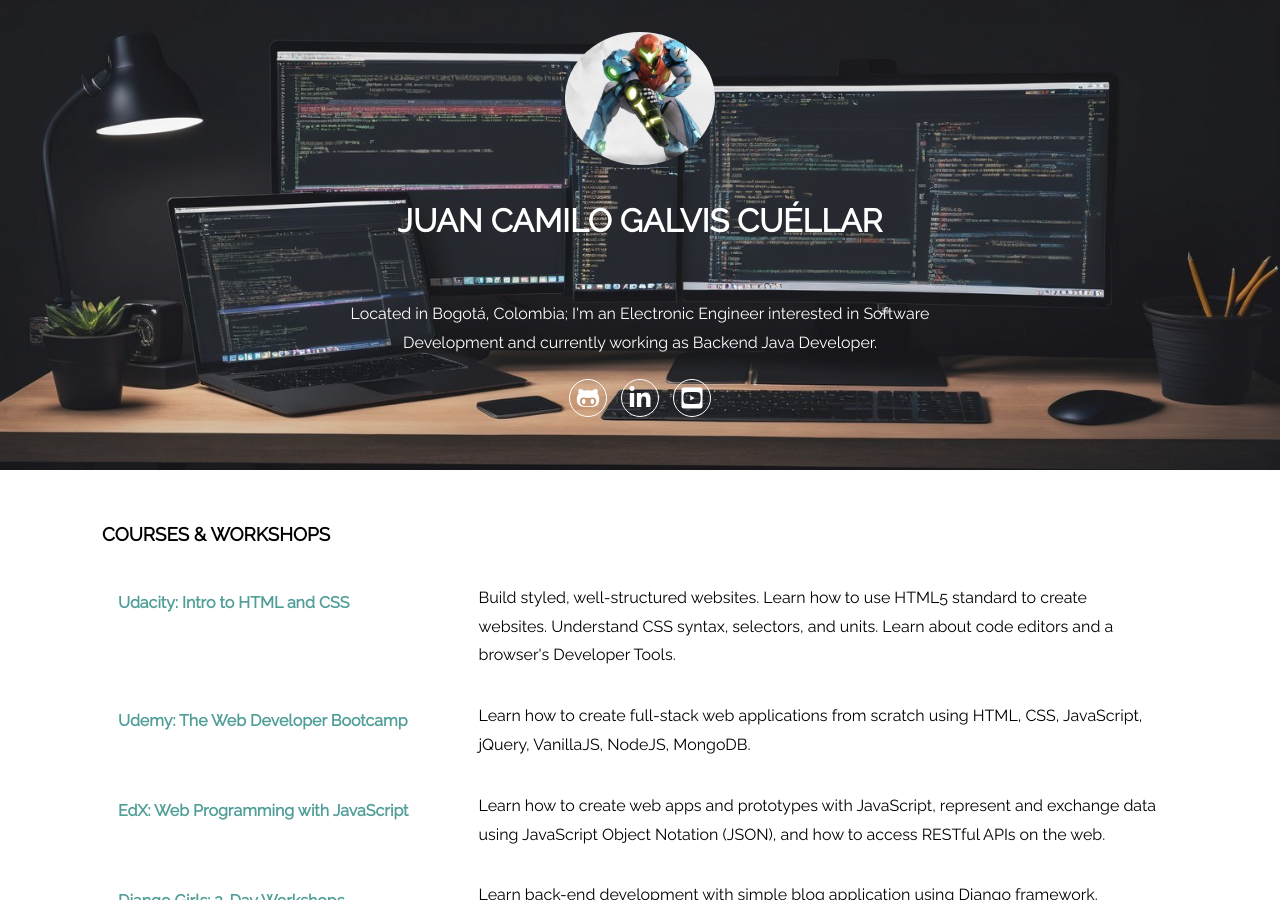
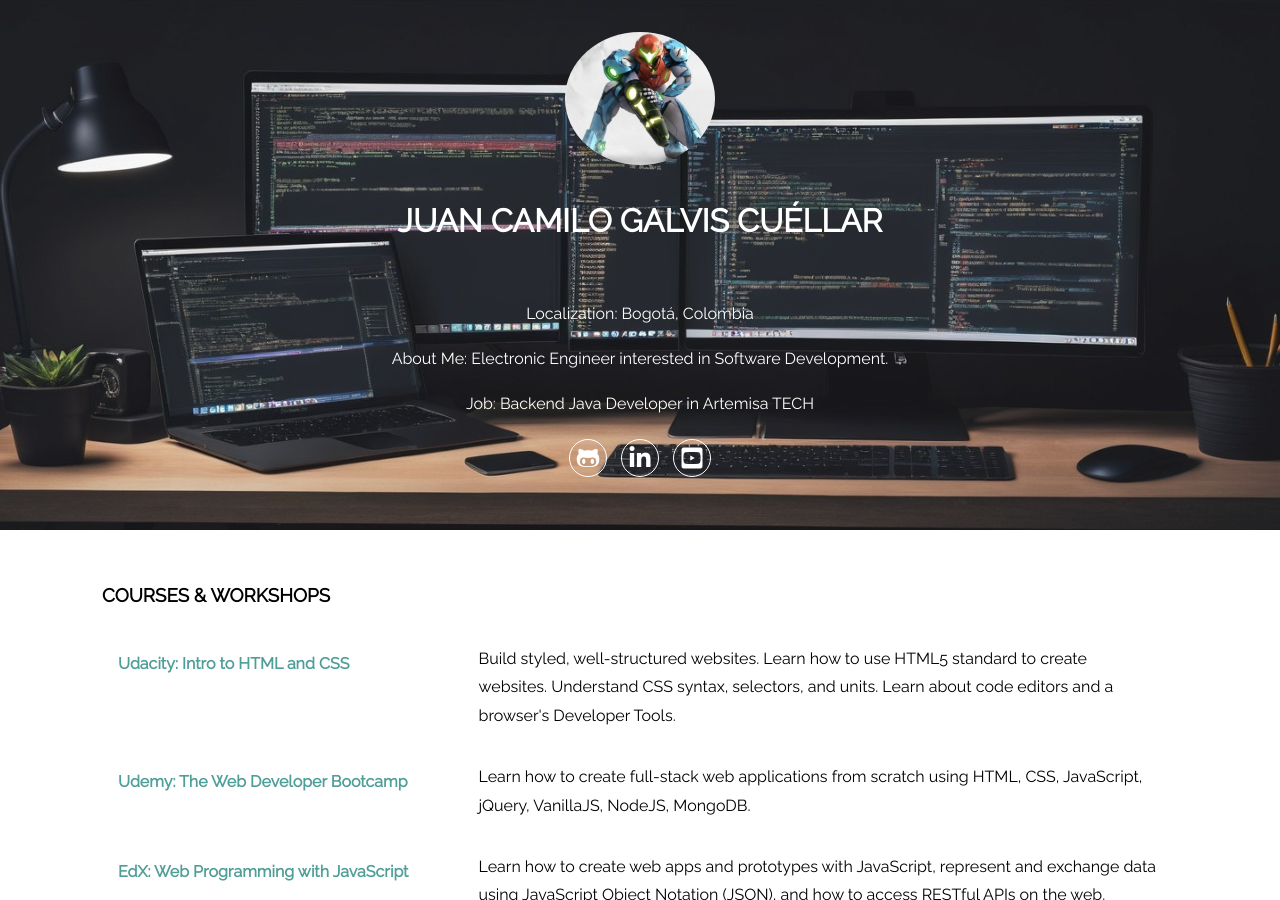
Before and after one commit to galvisjuanc/galvisjuanc.github.io, a Jekyll site: the page index.html, which Jekyll copies as it is, in a window 1280 px wide and 900 px high. Built offline with Jekyll 4.4.1, drawn with Linux system fonts in a browser that asks for light colours; nearby versions of some CDN libraries.

Commit message:
Update header with a nice description

```diff
--- a/index.html
+++ b/index.html
@@ -18,7 +18,9 @@
     </div>
     <h1>Juan Camilo Galvis Cuéllar</h1>
     <section>
-        <p>Located in Bogotá, Colombia; I'm an Electronic Engineer interested in Software Development and currently working as Backend Java Developer.</p>
+        <p>Localization: Bogotá, Colombia</p>
+        <p>About Me: Electronic Engineer interested in Software Development.</p>
+        <p>Job: Backend Java Developer in Artemisa TECH</p>
         <a href="https://github.com/galvisjuanc" target="_blank">
             <i class="fab fa-github-alt"></i>
         </a>
```
